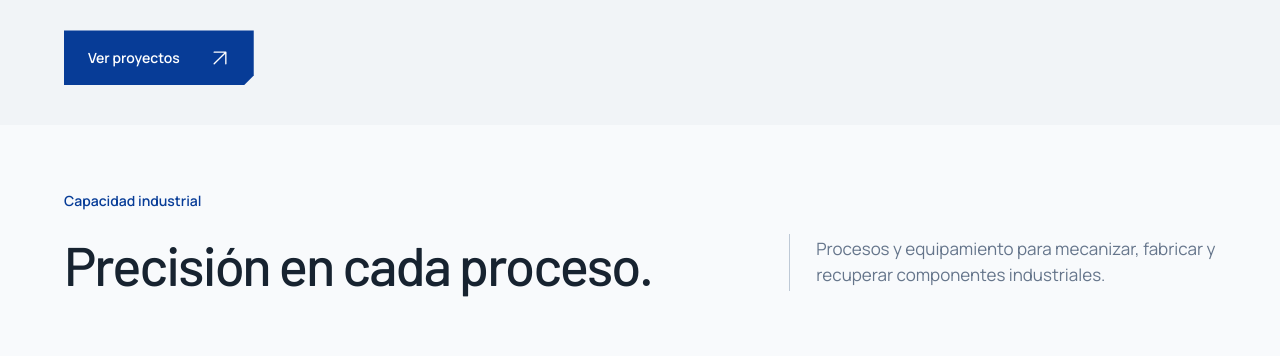
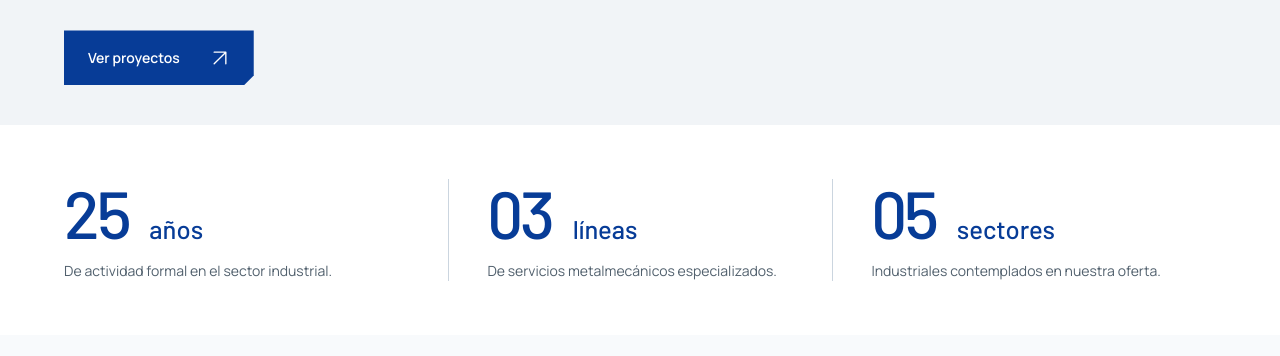
Before and after one commit to JohanMV/metales-camacho, a React (Vite) app: page / in a window 1280 px wide. Shown: the part 2303-2659 px from the top of the page. Built offline with nearby package versions, Linux system fonts and the light colour scheme; grey boxes are pictures that could not be loaded.

Commit message:
feat: add home view with company stats section, project gallery, and styles

```diff
--- /dev/null
+++ b/src/components/sections/CompanyStatsSection.tsx
@@ -0,0 +1,68 @@
+import { useEffect, useRef, useState } from 'react'
+
+// Editar aquí las cifras y sus textos. Los 25 años están pendientes de validación con la empresa.
+const companyStats = [
+  { value: 25, unit: 'años', description: 'De actividad formal en el sector industrial.' },
+  { value: 3, unit: 'líneas', description: 'De servicios metalmecánicos especializados.' },
+  { value: 5, unit: 'sectores', description: 'Industriales contemplados en nuestra oferta.' },
+] as const
+
+const duration = 1500
+
+export function CompanyStatsSection() {
+  const sectionRef = useRef<HTMLElement>(null)
+  const [progress, setProgress] = useState(0)
+  const [isVisible, setIsVisible] = useState(false)
+
+  useEffect(() => {
+    const section = sectionRef.current
+    if (!section) return
+
+    let frame = 0
+    let started = false
+    const observer = new IntersectionObserver(([entry]) => {
+      if (!entry.isIntersecting || started) return
+      started = true
+      observer.disconnect()
+      setIsVisible(true)
+
+      if (window.matchMedia('(prefers-reduced-motion: reduce)').matches) {
+        setProgress(1)
+        return
+      }
+
+      let startTime: number | undefined
+      const animate = (time: number) => {
+        startTime ??= time
+        const elapsed = Math.min((time - startTime) / duration, 1)
+        setProgress(1 - (1 - elapsed) ** 3)
+        if (elapsed < 1) frame = window.requestAnimationFrame(animate)
+      }
+      frame = window.requestAnimationFrame(animate)
+    }, { threshold: 0.2 })
+
+    observer.observe(section)
+    return () => {
+      observer.disconnect()
+      window.cancelAnimationFrame(frame)
+    }
+  }, [])
+
+  return (
+    <section ref={sectionRef} className={`company-stats${isVisible ? ' is-visible' : ''}`} aria-label="Metales Camacho en cifras">
+      <div className="wrap">
+        <ul className="company-stats-grid">
+          {companyStats.map(({ value, unit, description }) => (
+            <li key={unit} className="company-stat">
+              <div className="company-stat-heading">
+                <span className="company-stat-number">{String(Math.round(value * progress)).padStart(2, '0')}</span>
+                <span className="company-stat-unit">{unit}</span>
+              </div>
+              <p>{description}</p>
+            </li>
+          ))}
+        </ul>
+      </div>
+    </section>
+  )
+}
--- a/src/features/content/Home.tsx
+++ b/src/features/content/Home.tsx
@@ -4,6 +4,7 @@ import { AnimatePresence, motion, useReducedMotion } from 'motion/react'
 import { Link } from 'react-router-dom'
 import { services, industries } from '@/data/company'
 import { Arrow } from '@/components/ui'
+import { CompanyStatsSection } from '@/components/sections/CompanyStatsSection'
 import {
   HeroSection,
   ServicesSection,
@@ -27,6 +28,7 @@ export function Home() {
       <HeroSection />
       <ServicesSection services={services} />
       <ProjectGallery />
+      <CompanyStatsSection />
       <CapacitySection />
       <section className="wrap industries-section section-space">
         <div className="section-heading">
--- a/src/styles/home.css
+++ b/src/styles/home.css
@@ -588,6 +588,73 @@
   font-size: 13px;
   font-weight: 700;
 }
+.company-stats {
+  background: var(--color-white);
+  padding-block: clamp(42px, 4.2vw, 68px);
+}
+.company-stats-grid {
+  display: grid;
+  grid-template-columns: repeat(3, minmax(0, 1fr));
+  margin: 0;
+}
+.company-stat {
+  min-width: 0;
+  padding-inline: clamp(22px, 3vw, 54px);
+  opacity: 0;
+  transform: translateY(10px);
+  transition: opacity 600ms var(--ease), transform 600ms var(--ease);
+}
+.company-stats.is-visible .company-stat {
+  opacity: 1;
+  transform: none;
+}
+.company-stat:first-child { padding-left: 0; }
+.company-stat:last-child { padding-right: 0; }
+.company-stat + .company-stat { border-left: 1px solid #cbd5df; }
+.company-stat-heading {
+  display: flex;
+  align-items: baseline;
+  gap: 10px;
+  color: var(--color-corporate);
+  white-space: nowrap;
+}
+.company-stat-number {
+  min-width: 2ch;
+  font-family: var(--font-display);
+  font-size: clamp(54px, 5.2vw, 82px);
+  font-weight: 500;
+  font-variant-numeric: tabular-nums;
+  letter-spacing: -0.045em;
+  line-height: 1;
+}
+.company-stat-unit {
+  font-family: var(--font-display);
+  font-size: clamp(21px, 2vw, 30px);
+  font-weight: 500;
+  line-height: 1.1;
+}
+.company-stat p {
+  max-width: 310px;
+  margin: 14px 0 0;
+  color: var(--color-muted);
+  font-size: 14px;
+  line-height: 1.5;
+}
+@media (max-width: 767px) {
+  .company-stats { padding-block: 38px; }
+  .company-stat { padding-inline: 12px; }
+  .company-stat-heading { flex-direction: column; gap: 0; }
+  .company-stat-number { font-size: clamp(42px, 12vw, 54px); }
+  .company-stat-unit { font-size: clamp(17px, 4.5vw, 21px); }
+  .company-stat p { margin-top: 10px; font-size: 12px; line-height: 1.45; }
+}
+@media (max-width: 359px) {
+  .company-stat { padding-inline: 9px; }
+  .company-stat p { font-size: 11px; }
+}
+@media (prefers-reduced-motion: reduce) {
+  .company-stat { transition: none; transform: none; }
+}
 .project-gallery-caption {
   display: grid;
   gap: 5px;
```
